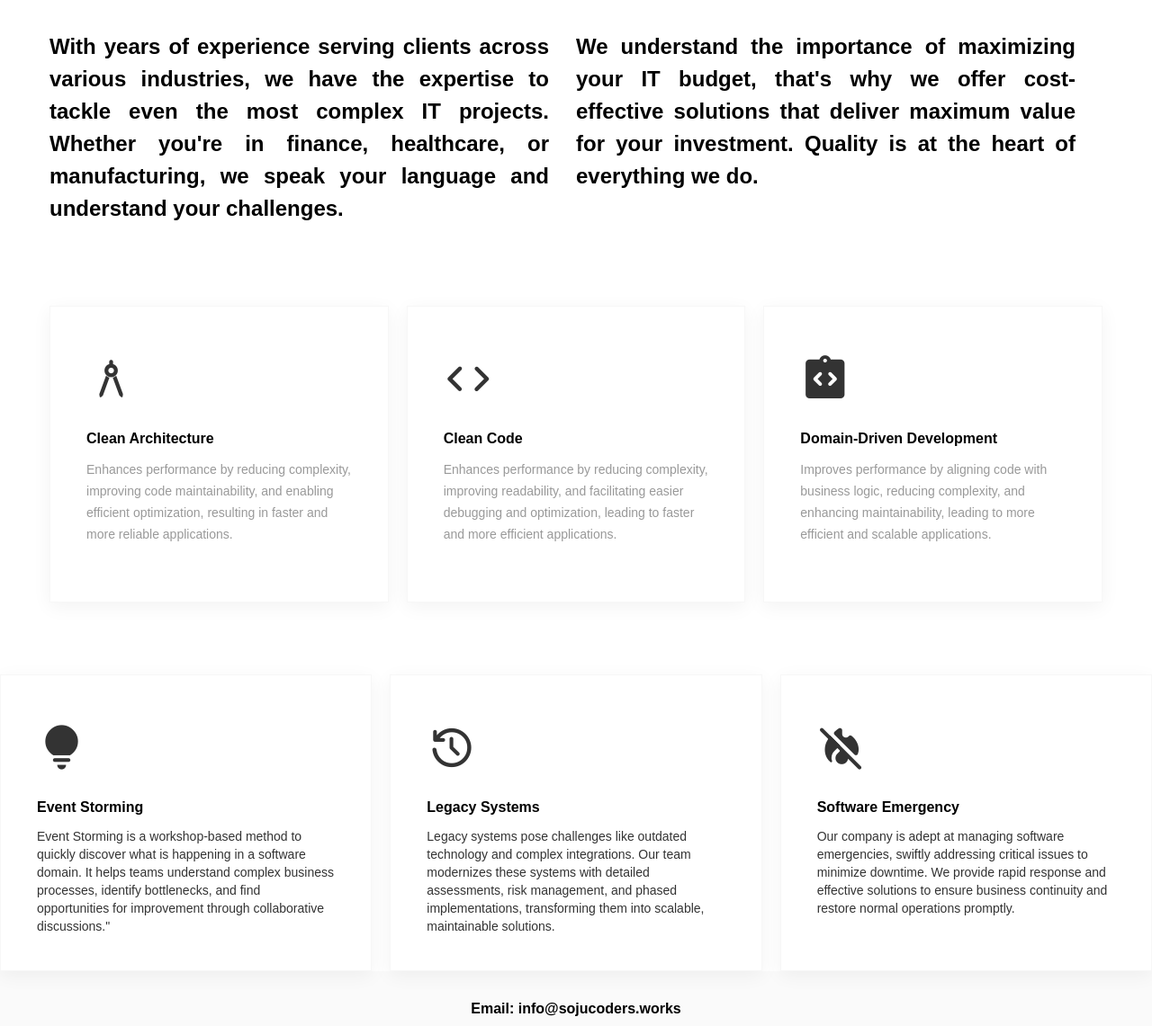
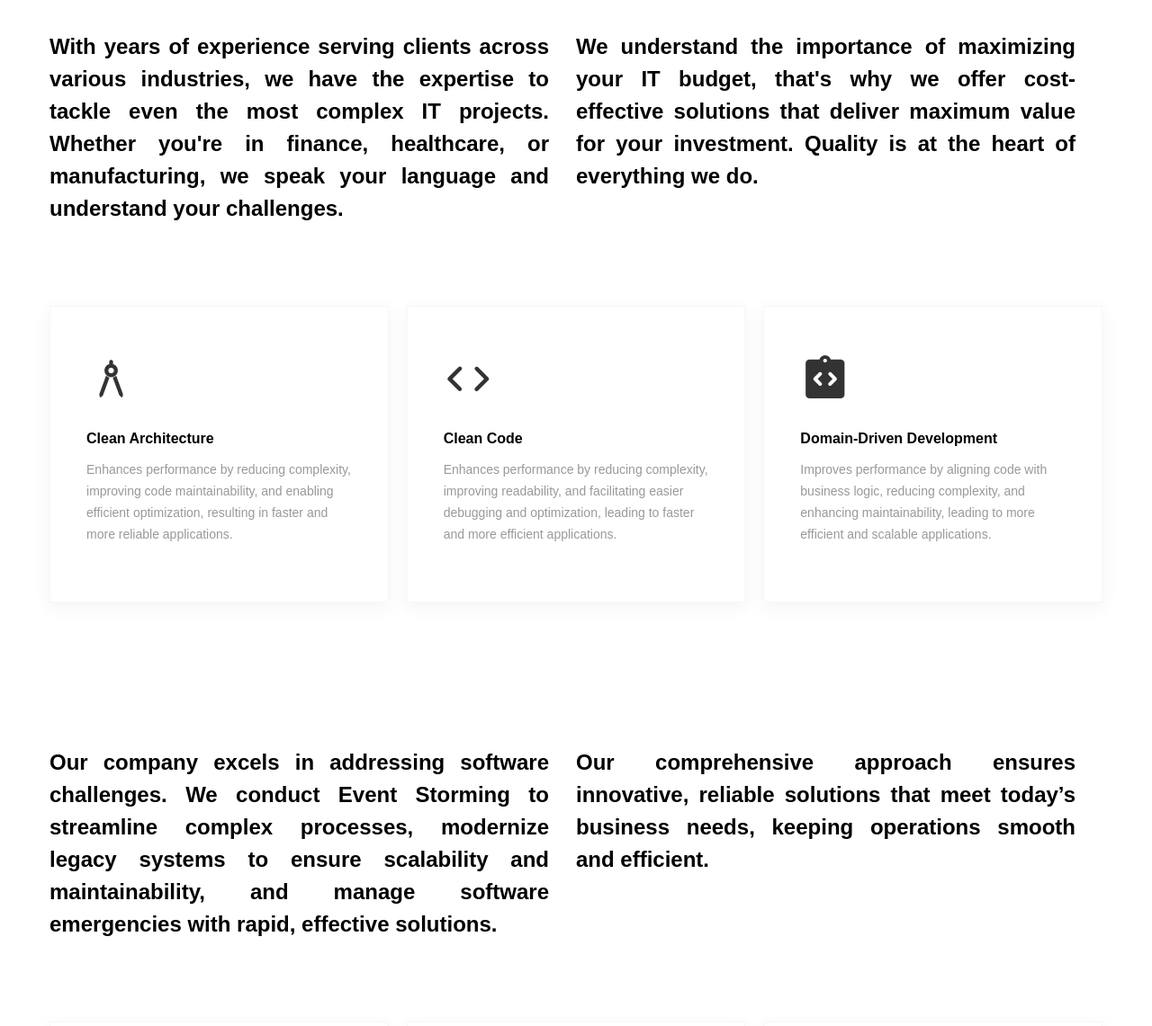
Before and after one commit to sojucoders/sojucoders.github.io, a plain HTML site: page new_version/index.html in a window 1280 px wide. Shown: the part 490-1631 px from the top of the page at 90% size. Drawn offline with nearby package versions, Linux system fonts and the light colour scheme.

Commit message:
create a new are

```diff
--- a/new_version/index.html
+++ b/new_version/index.html
@@ -51,9 +51,11 @@
                 <div class="h2-container">
                     <h2 class="h2">
                         <span class="text-span">
-                            We understand the importance of maximizing your <strong>IT budget</strong>, that's why we offer
+                            We understand the importance of maximizing your IT budget, that's why we
+                            offer
                             cost-effective
-                            solutions that deliver <strong>maximum value</strong> for your <strong></strong>investment</strong>. Quality is at the heart of
+                            solutions that deliver maximum value for your
+                            investment. Quality is at the heart of
                             everything
                             we do.
                         </span>
@@ -109,6 +111,30 @@
         </div>
     </div>
 
+    <div class="features">
+        <div class="container">
+            <div class="words">
+                <div class="h2-container">
+                    <h2 class="h2">
+                        <span class="text-span">
+                            Our company excels in addressing software challenges.
+                            We conduct Event Storming to streamline complex processes,
+                            modernize legacy systems to ensure scalability and maintainability,
+                            and manage software emergencies with rapid,
+                            effective solutions.
+                        </span>
+                    </h2>
+                </div>
+                <div class="h2-container">
+                    <h2 class="h2">
+                        <span class="text-span">
+                            Our comprehensive approach ensures innovative,
+                            reliable solutions that meet today’s business needs, keeping operations
+                            smooth and efficient.
+                        </span>
+                    </h2>
+                </div>
+            </div>
             <!-- New Section for Event Storming and Legacy Systems -->
             <div class="collection-list-wrapper">
                 <div role="list" class="collection-list">
@@ -121,7 +147,8 @@
                             </div>
                             <h3 class="h3">Event Storming</h3>
                             <p class="paragraph cc-gray">
-                    <p>Event Storming is a workshop-based method to quickly discover what is happening in a software domain.
+                            <p>Event Storming is a workshop-based method to quickly discover what is happening in a
+                                software domain.
                                 It helps teams understand complex business processes, identify bottlenecks,
                                 and find opportunities for improvement through collaborative discussions."
                             </p>
@@ -137,8 +164,10 @@
                             <h3 class="h3">Legacy Systems</h3>
                             <p class="paragraph cc-gray">
                             <p>Legacy systems pose challenges like outdated technology and complex integrations.
-                         Our team modernizes these systems with detailed assessments, risk management, and phased implementations,
-                         transforming them into scalable, maintainable solutions.</p>
+                                Our team modernizes these systems with detailed assessments, risk management, and phased
+                                implementations,
+                                transforming them into scalable, maintainable solutions.
+                            </p>
                         </div>
                     </div>
                     <div role="listitem" class="collection-item">
@@ -150,9 +179,14 @@
                             </div>
                             <h3 class="h3">Software Emergency</h3>
                             <p class="paragraph cc-gray">
-                    <p>Our company is adept at managing software emergencies, swiftly addressing critical issues to minimize downtime.
+                            <p>Our company is adept at managing software emergencies, swiftly addressing critical issues
+                                to minimize
+                                downtime.
                                 We provide rapid response and effective solutions
-                        to ensure business continuity and restore normal operations promptly.</p>
+                                to ensure business continuity and restore normal operations promptly.
+                            </p>
+                        </div>
+                    </div>
                 </div>
             </div>
         </div>
```
Lines whose indentation alone changed are shown as unchanged.
